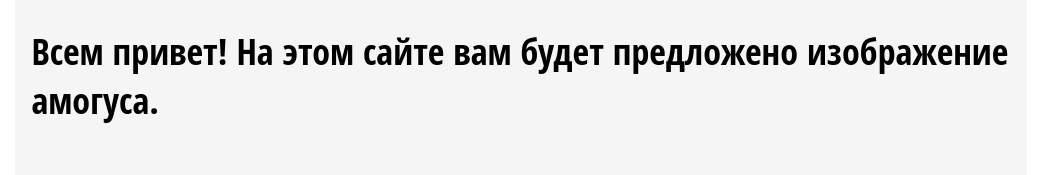
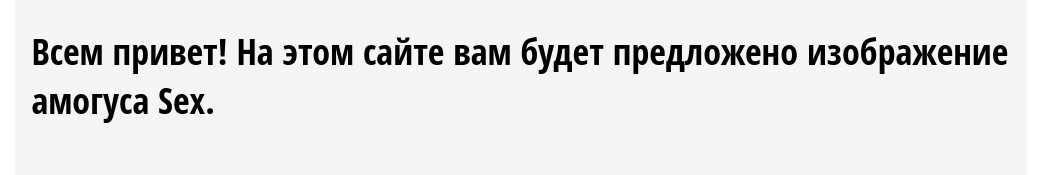
Before and after one commit to sen04sen/aesc_site, a plain HTML site: page index.html in a window 1280 px wide. Shown: the part 180-355 px from the top of the page, without its empty margins (119-1158 px from the left). Drawn offline with Linux system fonts and the light colour scheme.

Commit message:
Update index.html

```diff
--- a/index.html
+++ b/index.html
@@ -23,7 +23,7 @@
 		</header>
 		<main role="main">
 			<section class="intro" role="section">
-				<h1>Всем привет! На этом сайте вам будет предложено изображение амогуса.</h1>
+				<h1>Всем привет! На этом сайте вам будет предложено изображение амогуса Sex.</h1>
 			</section>
 			<section class="text" role="section">
 				<article>
```
